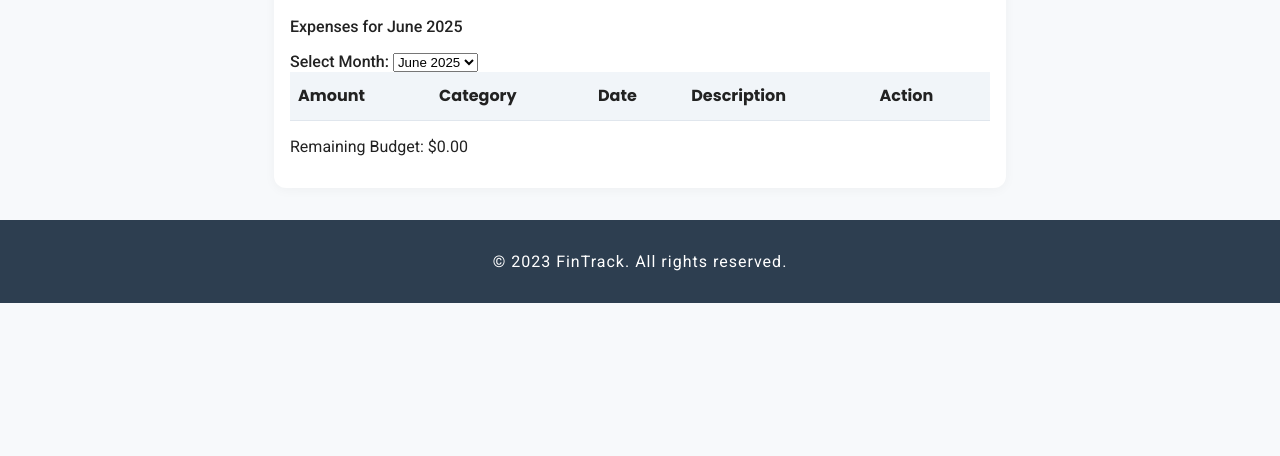
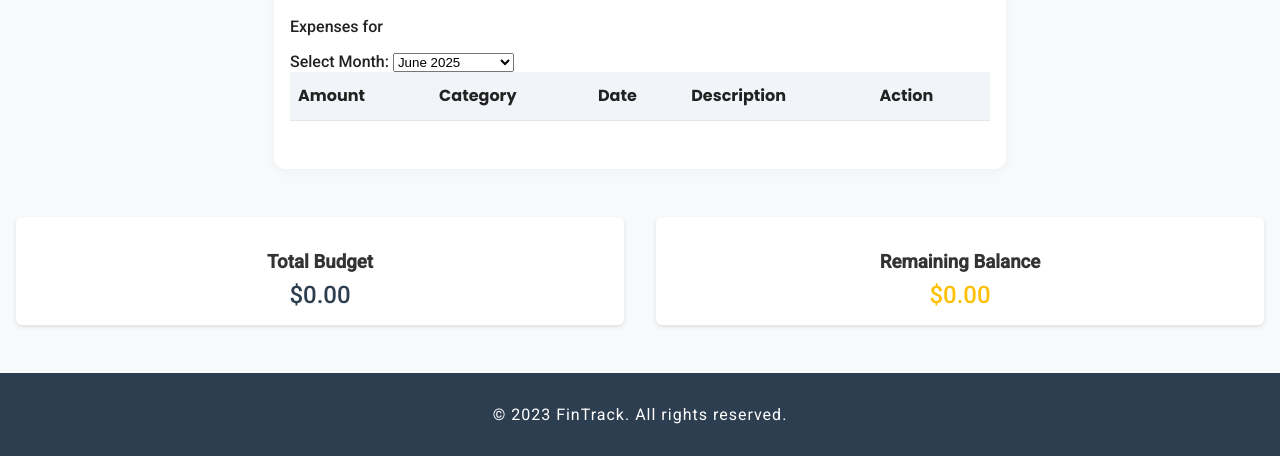
Before and after one commit to Funkidalick24/fintrack-vite-app, a website built with Vite: page src/expenses.html in a window 1280 px wide. Shown: the part 705-1161 px from the top of the page. Before the commit the page ends 1008 px from the top, so only its background shows below. Built offline with nearby package versions, Linux system fonts and the light colour scheme.

Commit message:
feat: Refactor budget and expenses management with new storage utilities; enhance budget summary display

```diff
--- a/src/expenses.html
+++ b/src/expenses.html
@@ -68,7 +68,18 @@
                     <tbody id="expenses-list"></tbody>
                 </table>
             </div>
-            <div id="budget-balance">Remaining Budget: <span id="balance-amount">$0.00</span></div>
+        </section>
+        <section id="budget-summary">
+            <div class="budget-container">
+                <div class="budget-display">
+                    <h3>Total Budget</h3>
+                    <span id="full-budget-amount">$0.00</span>
+                </div>
+                <div id="budget-balance">
+                    <h3>Remaining Balance</h3>
+                    <span id="balance-amount">$0.00</span>
+                </div>
+            </div>
         </section>
     </main>
     <footer>
--- a/src/scripts/budget.js
+++ b/src/scripts/budget.js
@@ -1,11 +1,12 @@
+import { budgetStorage } from './utils.js';
 
-
-const budgetLimits = {};
+let budgetLimits = budgetStorage.getBudgetLimits();
 const expenseTracker = [];
 
 // Function to set budget limit for a category
 function setBudget(category, limit) {
     budgetLimits[category] = limit;
+    budgetStorage.setBudgetLimits(budgetLimits);
     updateBudgetDisplay();
 }
 
@@ -41,14 +42,17 @@ function saveBudgetItems(items) {
     localStorage.setItem('budgetItems', JSON.stringify(items));
 }
 function renderBudget() {
-    const items = getBudgetItems();
+    const items = budgetStorage.getBudgetItems();
     const tbody = document.getElementById('budget-list');
-    if (!tbody) return; // Prevent error if element doesn't exist
+    if (!tbody) return;
+
     tbody.innerHTML = '';
     let balance = 0;
+
     items.forEach((item, idx) => {
         if (item.type === 'income') balance += Number(item.amount);
         else balance -= Number(item.amount);
+
         const tr = document.createElement('tr');
         tr.innerHTML = `
             <td style="text-transform:capitalize;">${item.type}</td>
@@ -58,13 +62,18 @@ function renderBudget() {
         `;
         tbody.appendChild(tr);
     });
+
     const balanceElem = document.getElementById('expected-balance-amount');
     if (balanceElem) {
         balanceElem.textContent = `$${balance.toFixed(2)}`;
         balanceElem.className = balance < 0 ? 'negative' : 'positive';
     }
+
+    // Update the full budget in storage
+    budgetStorage.setBudget(Math.max(0, balance));
 }
 
+// Update form event listener
 const budgetForm = document.getElementById('budget-form');
 if (budgetForm) {
     budgetForm.addEventListener('submit', function(e) {
@@ -72,30 +81,35 @@ if (budgetForm) {
         const type = document.getElementById('type').value;
         const amount = document.getElementById('amount').value;
         const description = document.getElementById('description').value;
+
         if (!type || !amount) return;
-        const items = getBudgetItems();
+
+        const items = budgetStorage.getBudgetItems();
         items.push({ type, amount, description });
-        saveBudgetItems(items);
+        budgetStorage.saveBudgetItems(items);
         renderBudget();
+
         this.reset();
         document.getElementById('type').selectedIndex = 0;
     });
 }
 
+// Update remove button event listener
 const budgetList = document.getElementById('budget-list');
 if (budgetList) {
     budgetList.addEventListener('click', function(e) {
         if (e.target.classList.contains('remove-btn')) {
             const idx = e.target.getAttribute('data-idx');
-            const items = getBudgetItems();
+            const items = budgetStorage.getBudgetItems();
             items.splice(idx, 1);
-            saveBudgetItems(items);
+            budgetStorage.saveBudgetItems(items);
             renderBudget();
         }
     });
 }
 
+// Initialize the budget display
 renderBudget();
 
-// Export functions for use in other scripts
+// Export necessary functions
 export { setBudget, trackExpense };
--- a/src/scripts/expenses.js
+++ b/src/scripts/expenses.js
@@ -1,86 +1,12 @@
-import { setBudget, trackExpense } from './budget.js';
+import { budgetStorage, expenseStorage, dateUtils } from './utils.js';
 
-// Expense page logic using localStorage
-
-function getAllExpenses() {
-    return JSON.parse(localStorage.getItem('expenses') || '{}');
-}
-
-function getMonthKeys() {
-    return Object.keys(getAllExpenses()).sort().reverse();
-}
-
-function getExpenses(monthKey) {
-    const all = getAllExpenses();
-    return all[monthKey] || [];
-}
-
-function saveExpenses(monthKey, expenses) {
-    const all = getAllExpenses();
-    all[monthKey] = expenses;
-    localStorage.setItem('expenses', JSON.stringify(all));
-}
-
-function getBudget() {
-    return Number(localStorage.getItem('budget') || 0);
-}
-
-function getCurrentMonthKey() {
-    const now = new Date();
-    return `${now.getFullYear()}-${String(now.getMonth() + 1).padStart(2, '0')}`;
-}
-
-function getEarliestMonthKey() {
-    const keys = getMonthKeys();
-    if (keys.length === 0) return getCurrentMonthKey();
-    return keys[keys.length - 1];
-}
-
-function getMonthRange(startKey, endKey) {
-    const result = [];
-    let [startYear, startMonth] = startKey.split('-').map(Number);
-    const [endYear, endMonth] = endKey.split('-').map(Number);
-
-    while (startYear < endYear || (startYear === endYear && startMonth <= endMonth)) {
-        result.push(`${startYear}-${String(startMonth).padStart(2, '0')}`);
-        startMonth++;
-        if (startMonth > 12) {
-            startMonth = 1;
-            startYear++;
-        }
-    }
-    return result;
-}
-
-// Populate month dropdown
-function populateMonthDropdown() {
-    const select = document.getElementById('month-select');
-    const keys = getMonthKeys();
-    const current = getCurrentMonthKey();
-    select.innerHTML = '';
-    keys.forEach(key => {
-        const option = document.createElement('option');
-        option.value = key;
-        option.textContent = new Date(key + '-01').toLocaleString('default', { month: 'long', year: 'numeric' });
-        select.appendChild(option);
-    });
-    // Add current month if not present
-    if (!keys.includes(current)) {
-        const option = document.createElement('option');
-        option.value = current;
-        option.textContent = new Date(current + '-01').toLocaleString('default', { month: 'long', year: 'numeric' });
-        select.insertBefore(option, select.firstChild);
-    }
-    select.value = current;
-}
-
-let selectedMonth = getCurrentMonthKey();
-
+// Remove the duplicate storage functions and use the imported ones instead
 function renderExpenses() {
-    const expenses = getExpenses(selectedMonth);
+    const expenses = expenseStorage.getMonthlyExpenses(selectedMonth);
     const tbody = document.getElementById('expenses-list');
     tbody.innerHTML = '';
     let total = 0;
+
     expenses.forEach((exp, idx) => {
         total += Number(exp.amount);
         const tr = document.createElement('tr');
@@ -93,53 +19,99 @@ function renderExpenses() {
         `;
         tbody.appendChild(tr);
     });
-    // Update budget balance
-    const budget = getBudget();
-    const balance = budget - total;
-    const balanceElem = document.getElementById('balance-amount');
-    balanceElem.textContent = `$${balance.toFixed(2)}`;
-    balanceElem.className = balance < 0 ? 'negative' : 'positive';
-    // Update current month label
-    document.getElementById('current-month').textContent =
-        new Date(selectedMonth + '-01').toLocaleString('default', { month: 'long', year: 'numeric' });
+
+    updateBudgetDisplay();
 }
 
+function updateBudgetDisplay() {
+    const fullBudget = budgetStorage.getBudget();
+
+    // Update full budget display
+    const fullBudgetElement = document.getElementById('full-budget-amount');
+    if (fullBudgetElement) {
+        fullBudgetElement.textContent = `$${fullBudget.toFixed(2)}`;
+    }
+
+    // Calculate total expenses for current month
+    const expenses = expenseStorage.getMonthlyExpenses(selectedMonth);
+    const totalExpenses = expenses.reduce((sum, expense) =>
+        sum + parseFloat(expense.amount), 0);
+
+    // Update remaining balance
+    const remainingBalance = fullBudget - totalExpenses;
+    const balanceElement = document.getElementById('balance-amount');
+    if (balanceElement) {
+        balanceElement.textContent = `$${remainingBalance.toFixed(2)}`;
+
+        // Color coding for balance
+        balanceElement.style.color =
+            remainingBalance < 0 ? '#dc3545' :
+            remainingBalance === 0 ? '#ffc107' : '#28a745';
+    }
+}
+
+let selectedMonth = dateUtils.getCurrentMonthKey();
+
+// Update form submission handler
 document.getElementById('expense-form').addEventListener('submit', function(e) {
     e.preventDefault();
     const amount = document.getElementById('amount').value;
     const category = document.getElementById('category').value;
     const date = document.getElementById('date').value;
     const description = document.getElementById('description').value;
+
     if (!amount || !category || !date) return;
-    const expenses = getExpenses(selectedMonth);
+
+    const expenses = expenseStorage.getMonthlyExpenses(selectedMonth);
     expenses.push({ amount, category, date, description });
-    saveExpenses(selectedMonth, expenses);
-    trackExpense(amount); // <-- Use the imported function
+    expenseStorage.saveExpenses(selectedMonth, expenses);
+
     renderExpenses();
     this.reset();
     document.getElementById('category').selectedIndex = 0;
 });
 
-document.getElementById('expenses-list').addEventListener('click', function(e) {
-    if (e.target.classList.contains('remove-btn')) {
-        const idx = e.target.getAttribute('data-idx');
-        const expenses = getExpenses(selectedMonth);
-        expenses.splice(idx, 1);
-        saveExpenses(selectedMonth, expenses);
-        renderExpenses();
+function populateMonthDropdown() {
+    const monthSelect = document.getElementById('month-select');
+    if (!monthSelect) return;
+
+    // Clear existing options
+    monthSelect.innerHTML = '';
+
+    // Get current date
+    const today = new Date();
+    const currentYear = today.getFullYear();
+    const currentMonth = today.getMonth();
+
+    // Create options for the last 12 months
+    for (let i = 0; i < 12; i++) {
+        const date = new Date(currentYear, currentMonth - i, 1);
+        const monthKey = date.toISOString().slice(0, 7); // Format: YYYY-MM
+        const monthName = date.toLocaleString('default', {
+            month: 'long',
+            year: 'numeric'
+        });
+
+        const option = document.createElement('option');
+        option.value = monthKey;
+        option.textContent = monthName;
+        monthSelect.appendChild(option);
     }
-});
 
-document.getElementById('month-select').addEventListener('change', function() {
-    selectedMonth = this.value;
+    // Set current month as default
+    monthSelect.value = selectedMonth;
+}
+
+// Make sure this event listener is at the bottom of the file
+document.addEventListener('DOMContentLoaded', () => {
+    populateMonthDropdown();
     renderExpenses();
-});
-
-document.addEventListener('DOMContentLoaded', function() {
-    // Set max date for date input to today
     const today = new Date().toISOString().split('T')[0];
     document.getElementById('date').setAttribute('max', today);
 });
 
-populateMonthDropdown();
-renderExpenses();
+// Add month change event listener
+document.getElementById('month-select').addEventListener('change', (e) => {
+    selectedMonth = e.target.value;
+    renderExpenses();
+});
--- /dev/null
+++ b/src/scripts/utils.js
@@ -0,0 +1,56 @@
+export const storageKeys = {
+    BUDGET: 'fullBudget',
+    EXPENSES: 'expenses',
+    BUDGET_ITEMS: 'budgetItems',
+    BUDGET_LIMITS: 'budgetLimits'
+};
+
+export const budgetStorage = {
+    getBudget() {
+        return parseFloat(localStorage.getItem(storageKeys.BUDGET)) || 0;
+    },
+
+    setBudget(amount) {
+        localStorage.setItem(storageKeys.BUDGET, amount.toString());
+    },
+
+    getBudgetItems() {
+        return JSON.parse(localStorage.getItem(storageKeys.BUDGET_ITEMS) || '[]');
+    },
+
+    saveBudgetItems(items) {
+        localStorage.setItem(storageKeys.BUDGET_ITEMS, JSON.stringify(items));
+    },
+
+    getBudgetLimits() {
+        return JSON.parse(localStorage.getItem(storageKeys.BUDGET_LIMITS) || '{}');
+    },
+
+    setBudgetLimits(limits) {
+        localStorage.setItem(storageKeys.BUDGET_LIMITS, JSON.stringify(limits));
+    }
+};
+
+export const expenseStorage = {
+    getAllExpenses() {
+        return JSON.parse(localStorage.getItem(storageKeys.EXPENSES) || '{}');
+    },
+
+    saveExpenses(monthKey, expenses) {
+        const all = this.getAllExpenses();
+        all[monthKey] = expenses;
+        localStorage.setItem(storageKeys.EXPENSES, JSON.stringify(all));
+    },
+
+    getMonthlyExpenses(monthKey) {
+        const all = this.getAllExpenses();
+        return all[monthKey] || [];
+    }
+};
+
+export const dateUtils = {
+    getCurrentMonthKey() {
+        const now = new Date();
+        return `${now.getFullYear()}-${String(now.getMonth() + 1).padStart(2, '0')}`;
+    }
+};
--- a/src/styles/main.css
+++ b/src/styles/main.css
@@ -429,6 +429,40 @@ footer {
   text-align: center;
 }
 
+/* Budget Summary Section */
+#budget-summary {
+    margin: 2rem 0;
+    padding: 1rem;
+    background-color: #f8f9fa;
+    border-radius: 8px;
+}
+
+.budget-container {
+    display: flex;
+    justify-content: space-around;
+    gap: 2rem;
+}
+
+.budget-display, #budget-balance {
+    flex: 1;
+    text-align: center;
+    padding: 1rem;
+    background: white;
+    border-radius: 6px;
+    box-shadow: 0 2px 4px rgba(0,0,0,0.1);
+}
+
+.budget-display h3, #budget-balance h3 {
+    margin-bottom: 0.5rem;
+    color: #333;
+}
+
+#full-budget-amount, #balance-amount {
+    font-size: 1.5rem;
+    font-weight: 500;
+    color: #2c3e50;
+}
+
 /* Responsive Design */
 @media (max-width: 600px) {
     .hero-content h2 {
```
